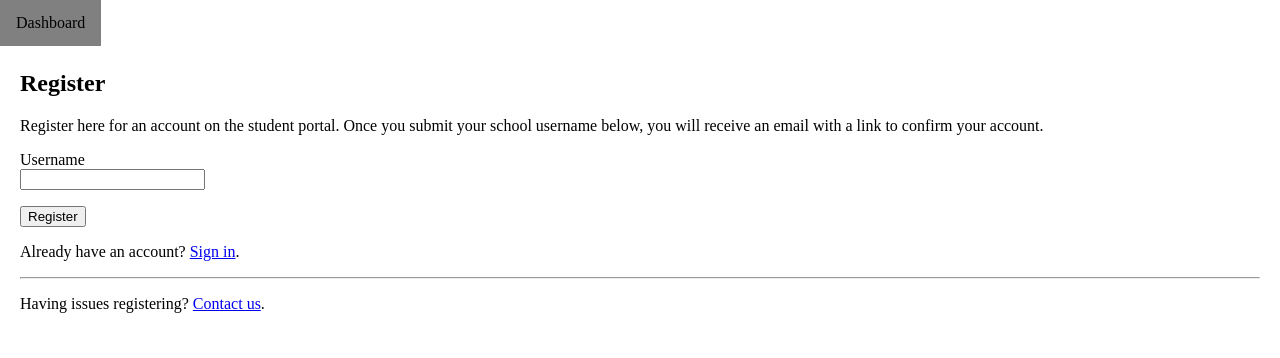
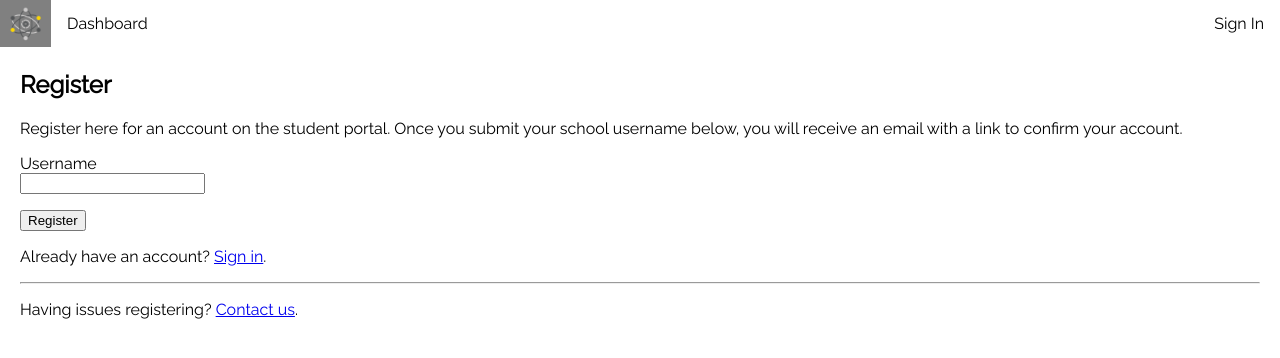
Before and after one commit to JoshuaLeivers/NEA-Web-App, a Flask app: page /register in a window 1280 px wide. Shown: the top 358 px of the page. Run offline with Flask 2, Linux system fonts and the light colour scheme; data that the repository does not hold is empty.

Commit message:
Update app.py, CSS and templates, add favicons and logo

```diff
--- a/app.py
+++ b/app.py
@@ -29,8 +29,8 @@
 
 class RegisterForm(FlaskForm):
     username = StringField("Username", validators=[InputRequired(), Length(1, 64, message="Username must be between "
-                                                                                         "1-64 characters in "
-                                                                                         "length.")])
+                                                                                          "1-64 characters in "
+                                                                                          "length.")])
     submit = SubmitField("Register")
 
 
@@ -154,8 +154,10 @@
                 else:
                     cursor.execute("SELECT TRUE FROM `requests` WHERE `req_username` = %s", (username,))
                     if len(cursor.fetchall()) >= limits["requests"]["username"]:
-                        flash("Too many registration requests have been made for this username. Please try again later.")
-                        return render_template("register.html", title="Register", form=form, email=email["webmaster"]), 429
+                        flash(
+                            "Too many registration requests have been made for this username. Please try again later.")
+                        return render_template("register.html", title="Register", form=form,
+                                               email=email["webmaster"]), 429
                     else:
                         req_id = secrets.token_urlsafe(48)  # As this is Base64 encoded, this is 64 characters long
                         cursor.execute("SELECT TRUE FROM `requests` WHERE `req_id` = %s", (req_id,))
@@ -166,15 +168,21 @@
                         print("Creating request " + req_id)
                         cursor.execute("INSERT INTO `requests` (`req_id`, `req_username`, `req_time`, `req_useragent`, "
                                        "`req_ip`) VALUES (%s, %s, %s, %s, %s)", (req_id, username, time.strftime(
-                                        "%Y-%m-%d %H:%M:%S"), get_useragent(), get_ip()))
+                            "%Y-%m-%d %H:%M:%S"), get_useragent(), get_ip()))
                         print("Created request.")
 
-                        return make_response(render_template("registered.html", title="Registered", username=username, redirect=url_for("login")))
+                        return make_response(render_template("registered.html", title="Registered", username=username,
+                                                             redirect=url_for("login")))
             else:
                 flash("A user already exists using the given username.")
                 return render_template("register.html", title="Register", form=form, email=email["webmaster"]), 403
         else:
             return render_template("register.html", title="Register", form=form, email=email["webmaster"])
+
+
+@app.context_processor
+def inject_user_type():
+    return dict(user_type=get_user_type())
 
 
 # Error Handling
@@ -193,6 +201,12 @@
         return str(request.user_agent)[:256]
     else:
         return str(request.user_agent)
+
+
+def get_user_type():
+    cursor.execute("SELECT `u`.`type` FROM `users` `u` INNER JOIN `sessions` `s` WHERE `s`.`sess_id` = %s",
+                   (request.cookies.get("sessionID"),))
+    return cursor.fetchone()
 
 
 def check_logout():
--- a/static/main.css
+++ b/static/main.css
@@ -1,5 +1,6 @@
 body {
     margin: 0;
+    font-family: 'Raleway', sans-serif;
 }
 
 .navbar ul {
@@ -21,6 +22,15 @@
     padding: 14px 16px;
     text-align: center;
     text-decoration: none;
+}
+
+.navbar li a img {
+    height: 35px;
+    width: 35px;
+    margin: -8px;
+    display: block;
+    text-decoration: none;
+    text-align: center;
 }
 
 .main {
@@ -59,4 +69,8 @@
         background-color: #252525;
         color: white;
     }
+
+    a {
+        color: deepskyblue;
+    }
 }
--- a/templates/base.html
+++ b/templates/base.html
@@ -2,6 +2,11 @@
 <html lang="en">
 <head>
     <meta charset="UTF-8">
+    <link href="https://fonts.googleapis.com/css?family=Raleway&display=swap" rel="stylesheet">
+    <link rel="icon" type="image/png" href="{{ url_for('static', filename='favicon-32x32.png') }}" sizes="32x32">
+    <link rel="icon" type="image/png" href="{{ url_for('static', filename='favicon-16x16.png') }}" sizes="16x16">
+    <link rel="shortcut icon" href="{{ url_for('static', filename='favicon.ico') }}">
+
     {% if title %}
         <title>{{ title }} | Student Portal</title>
     {% else %}
@@ -16,7 +21,31 @@
 <body>
 <div class="navbar">
     <ul>
+        <li><a href="https://nuast.org.uk/"><img src="{{ url_for('static', filename='nuast-molecule-small.png') }}" class="logo"></a></li>
+
         <li><a href="{{ url_for('dashboard') }}">Dashboard</a></li>
+
+        {% block navbar %}{% endblock %}
+
+        {% if request.path == "/login" %}
+            <li style="float: right; @media (prefers-color-scheme: dark) {
+            background-color: gold;
+            color: black;
+            } @media (prefers-color-scheme: light) {
+            background-color: #303030;
+            color: white;
+            }"><a href="{{ url_for('register') }}">Register</a></li>
+        {% elif request.path == "/register" %}
+            <li style="float: right; @media (prefers-color-scheme: dark) {
+            background-color: gold;
+            color: black;
+            }"><a href="{{ url_for('login') }}">Sign In</a></li>
+        {% else %}
+            <li style="float: right; @media (prefers-color-scheme: dark) {
+            background-color: gold;
+            color: black;
+            }"></li>
+        {% endif %}
     </ul>
 </div>
 
--- a/templates/login.html
+++ b/templates/login.html
@@ -1,4 +1,6 @@
 {% extends "base.html" %}
+
+
 
 {% block content %}
 
```
Also changed, not shown: static/favicon-16x16.png (added), static/favicon-32x32.png (added), static/favicon.ico (added), static/nuast-molecule-small.png (added), static/nuast-wide.png (added).
